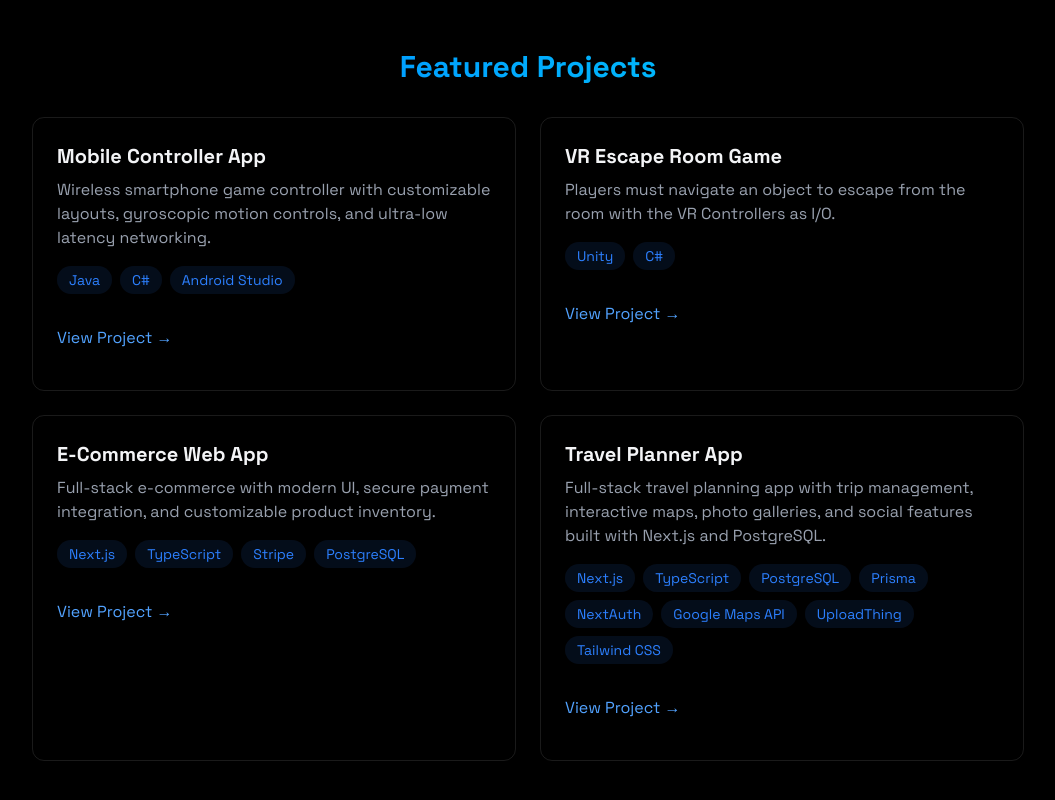
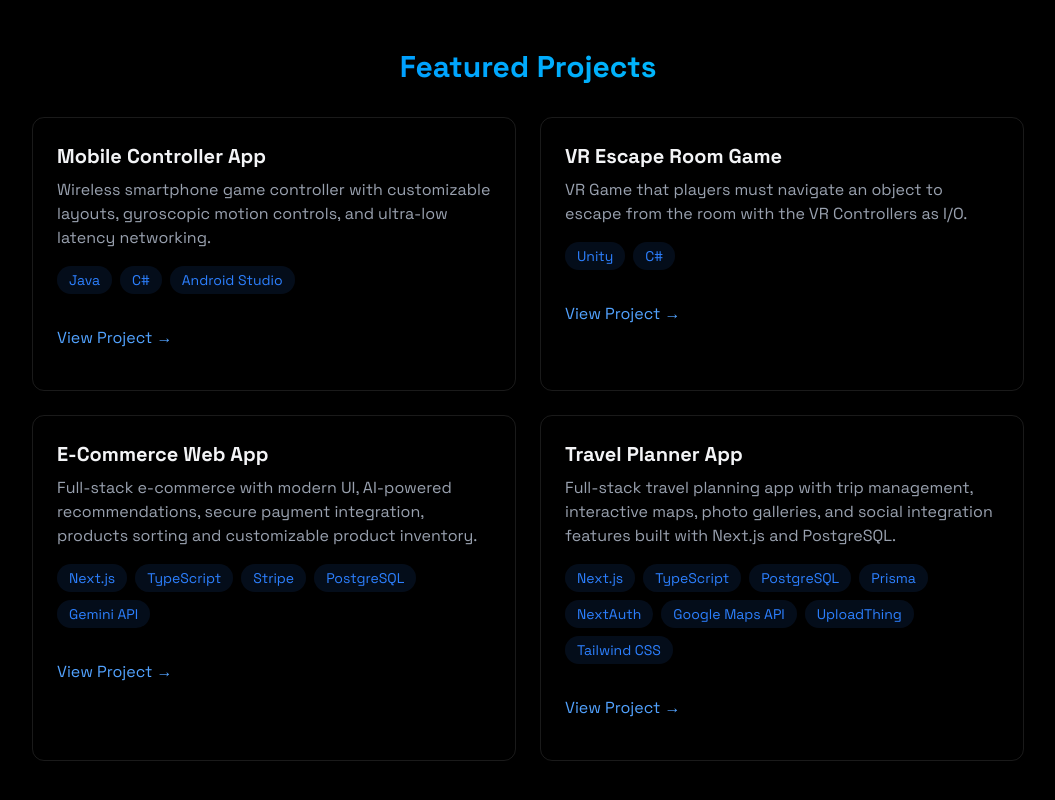
Before and after one commit to Peter-Lee00/leechaehyeon-portfolio, a React (Vite) app: page / in a window 1280 px wide. Shown: the part 1807-2607 px from the top of the page, without its empty margins (112-1167 px from the left). Built offline with nearby package versions, Linux system fonts and the light colour scheme.

Commit message:
update email feature for contact form

```diff
--- a/package.json
+++ b/package.json
@@ -1,6 +1,6 @@
 {
-  "name": "beautiful-portfolio",
-  "homepage": "https://machadop1407.github.io/pedrotech-portfolio",
+  "name": "personal-portfolio",
+  "homepage": "https://Peter-Lee00.github.io/leechaehyeon-portfolio",
   "private": true,
   "version": "0.0.0",
   "type": "module",
--- a/src/components/sections/Projects.jsx
+++ b/src/components/sections/Projects.jsx
@@ -50,7 +50,7 @@ export const Projects = () => {
             >
               <h3 className="text-xl font-bold mb-2">VR Escape Room Game</h3>
               <p className="text-gray-400 mb-4">
-                Players must navigate an object to escape from the room with the VR Controllers as I/O.
+                VR Game that players must navigate an object to escape from the room with the VR Controllers as I/O.
               </p>
               <div className="flex flex-wrap gap-2 mb-4">
                 {["Unity", "C#"].map((tech, key) => (
@@ -88,11 +88,11 @@ export const Projects = () => {
             >
               <h3 className="text-xl font-bold mb-2">E-Commerce Web App</h3>
               <p className="text-gray-400 mb-4">
-                Full-stack e-commerce with modern UI, secure payment
-                integration, and customizable product inventory.
+                Full-stack e-commerce with modern UI, AI-powered recommendations, secure payment
+                integration, products sorting and customizable product inventory.
               </p>
               <div className="flex flex-wrap gap-2 mb-4">
-                {["Next.js", "TypeScript", "Stripe", "PostgreSQL"].map(
+                {["Next.js", "TypeScript", "Stripe", "PostgreSQL", "Gemini API"].map(
                   (tech) => (
                     <span
                       key={tech}
@@ -130,7 +130,7 @@ export const Projects = () => {
               <h3 className="text-xl font-bold mb-2">Travel Planner App</h3>
               <p className="text-gray-400 mb-4">
                 Full-stack travel planning app with trip management, interactive maps,
-photo galleries, and social features built with Next.js and PostgreSQL.
+photo galleries, and social integration features built with Next.js and PostgreSQL.
               </p>
               <div className="flex flex-wrap gap-2 mb-4">
                 {["Next.js", "TypeScript", "PostgreSQL", "Prisma","NextAuth","Google Maps API","UploadThing","Tailwind CSS"].map((tech, key) => (
--- a/vite.config.js
+++ b/vite.config.js
@@ -5,5 +5,5 @@ import tailwindcss from "@tailwindcss/vite";
 // https://vitejs.dev/config/
 export default defineConfig({
   plugins: [react(), tailwindcss()],
-  base: "/",
+  base: "/leechaehyeon-portfolio",
 });
```
